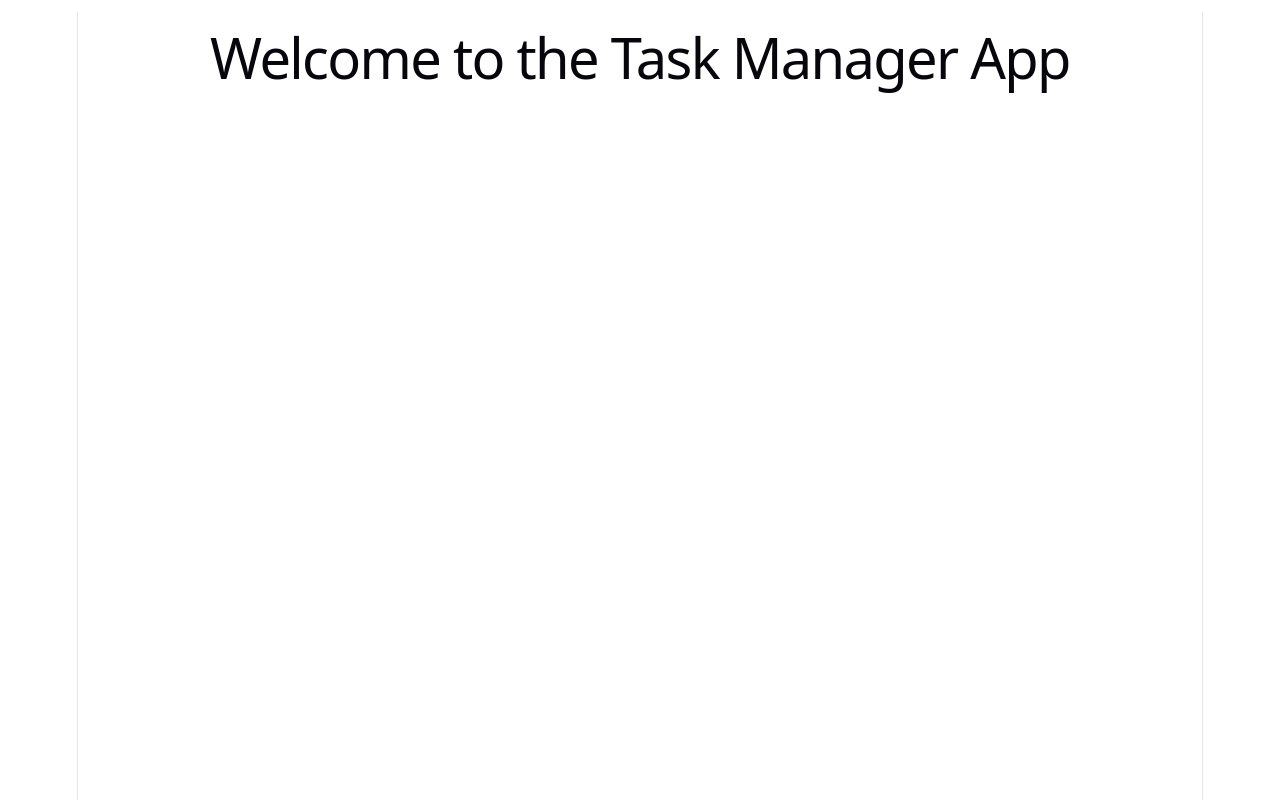
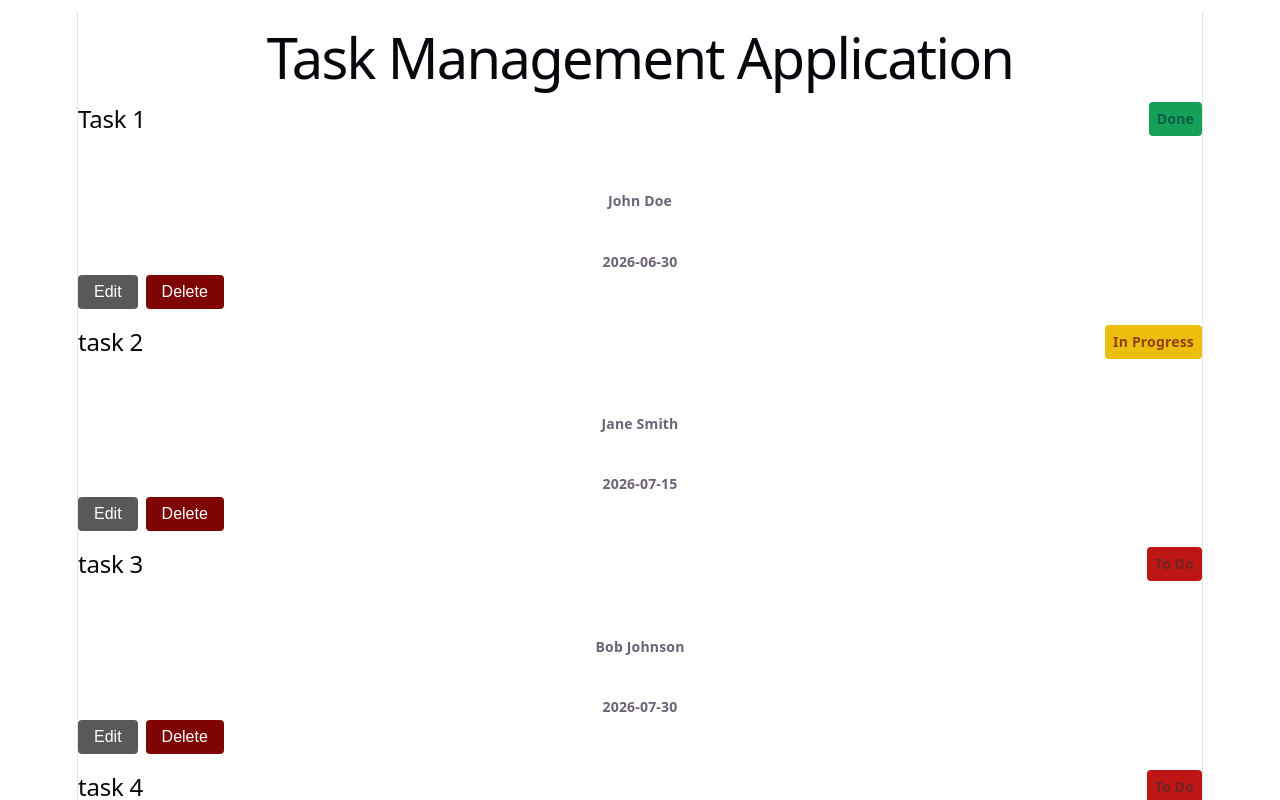
Before and after one commit to MariKapanadze/Task-Management-App, a React (Vite) app: page /tasks in a window 1280 px wide. Shown: the top 800 px of the page. Built offline with nearby package versions, Linux system fonts and the light colour scheme.

Commit message:
added TaskCard and TaskList components with styles

```diff
--- a/src/components/Button.jsx
+++ b/src/components/Button.jsx
@@ -0,0 +1,11 @@
+import '../styles/button.css'
+
+function Button({ children, variant = 'primary', type = 'button' }) {
+    return (
+        <button type={type} className={`btn btn--${variant}`}>
+            {children}
+        </button>
+    )
+}
+
+export default Button
--- a/src/components/StatusBadge.jsx
+++ b/src/components/StatusBadge.jsx
@@ -0,0 +1,12 @@
+import '../styles/status-badge.css'
+
+const labels = {
+    todo: 'To Do',
+    'in-progress': 'In Progress',
+    done: 'Done'
+}
+function StatusBadge({ status }) {
+    return <span className={`badge badge--${status}`}>{labels[status]}</span>
+}
+
+export default StatusBadge
--- a/src/components/TaskCard.jsx
+++ b/src/components/TaskCard.jsx
@@ -0,0 +1,36 @@
+import Button from './Button'
+import StatusBadge from './StatusBadge'
+import '../styles/task-card.css'
+
+function TaskCard({ task }) {
+  return (
+    <article className="task-card">
+      <header className="task-card__header">
+        <h2 className="task-card__title">{task.title}</h2>
+        <StatusBadge status={task.status} />
+      </header>
+
+      <p className="task-card__description">{task.description}</p>
+
+      <dl className="task-card__meta">
+        <div>
+          <dt>Assignee</dt>
+          <dd>{task.assignee}</dd>
+        </div>
+        <div>
+          <dt>Due date</dt>
+          <dd>
+            <time dateTime={task.dueDate}>{task.dueDate}</time>
+          </dd>
+        </div>
+      </dl>
+
+      <div className="task-card__actions">
+        <Button variant="secondary">Edit</Button>
+        <Button variant="danger">Delete</Button>
+      </div>
+    </article>
+  )
+}
+
+export default TaskCard
--- a/src/components/TaskList.jsx
+++ b/src/components/TaskList.jsx
@@ -0,0 +1,16 @@
+import TaskCard from './TaskCard'
+import '../styles/task-list.css'
+
+function TaskList({ tasks }) {
+  return (
+    <ul className="task-list">
+      {tasks.map((task) => (
+        <li key={task.id}>
+          <TaskCard task={task} />
+        </li>
+      ))}
+      </ul>
+  )
+}
+
+export default TaskList
--- a/src/pages/HomePage.jsx
+++ b/src/pages/HomePage.jsx
@@ -1,11 +1,14 @@
-import '../styles/Home.css'
+import TaskList from '../components/TaskList'
+import { tasks } from '../data/tasks'
+import '../styles/home.css'
 
 function HomePage() {
-    return (
-        <main>
-            <h1>Welcome to the Task Manager App</h1>
-        </main>
-    )
+  return (
+    <main>
+      <h1>Task Management Application</h1>
+      <TaskList tasks={tasks} />
+    </main>
+  )
 }
 
 export default HomePage
--- /dev/null
+++ b/src/styles/button.css
@@ -0,0 +1,32 @@
+.btn {
+    padding: 8px 16px;
+    border: none;
+    border-radius: 4px;
+    font-size: 16px;
+    cursor: pointer;
+    transition: opacity 0.1s;
+}
+
+.btn:hover {
+    opacity: 0.7;
+}
+
+.btn:focus-visible {
+    outline: 2px solid #1d4ed8;
+    outline-offset: 2px;
+}
+
+.btn--primary {
+    background-color: #083188;
+    color: #ffffff;
+}
+
+.btn--secondary {
+    background-color: #59595A;
+    color: #ffffff;
+}
+
+.btn--danger {
+    background-color: #7F0404;
+    color: #ffffff;
+}
--- /dev/null
+++ b/src/styles/status-badge.css
@@ -0,0 +1,22 @@
+.badge {
+    display: inline-block;
+    padding: 4px 8px;
+    border-radius: 4px;
+    font-size: 14px;
+    font-weight: bold;
+}
+
+.badge--todo {
+    background-color: #BE1515;
+    color: #722424;
+}
+
+.badge--in-progress {
+    background-color: #ECBF0F;
+    color: #92400e;
+}
+
+.badge--done {
+    background-color: #159F58;
+    color: #065f46;
+}
--- /dev/null
+++ b/src/styles/task-card.css
@@ -0,0 +1,49 @@
+.task-card{
+    background-color: var(--colour-surface);
+    border: 1xp solid;
+    border-radius: 8xp;
+    padding: 16xp;
+    display: flex;
+    flex-direction: column;
+    gap: 12xp;
+    height: 100%;
+}
+
+.task-card__header {
+    display: flex;
+    justify-content: space-between;
+    align-items: center;
+    gap: 8px;
+}
+
+.task-card__title {
+    margin: 0;
+    font-size: 18xp;
+}
+
+.task-card__description {
+    margin: 0;
+    color: #FFFFFF;
+}
+
+.task-card__meta {
+    margin: 0;
+    display: grid;
+    gap: 8px;
+    font-size: 14px;
+}
+
+.task-card__meta dt {
+    color: #ffffff;
+}
+
+.task-card__meta dd {
+    margin: 0;
+    font-weight: 600;
+}
+
+.task-card__actions {
+    display: flex;
+    gap: 8px;
+    margin-top: auto;
+}
--- /dev/null
+++ b/src/styles/task-list.css
@@ -0,0 +1,7 @@
+.task-list{
+    list-style: none;
+    margin: 0;
+    padding: 0;
+    display: grid;
+    gap: 16px;
+}
```
